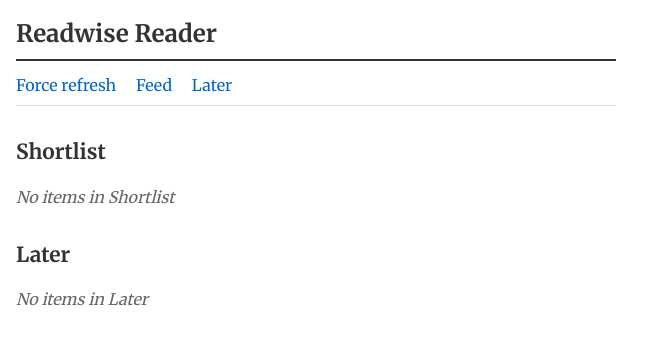
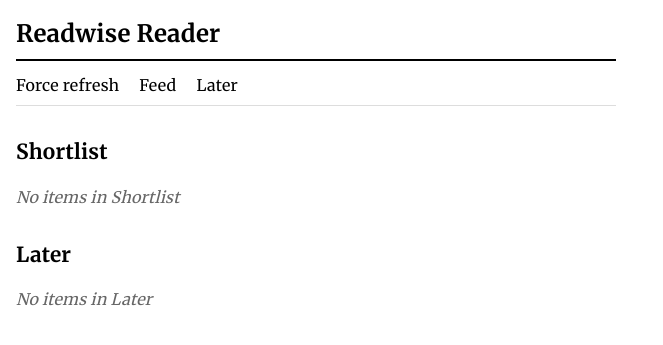
Before and after one commit to jtamboli/readwise-kindle-web, a FastAPI app: template app/templates/list.html in a window 1280 px wide. Shown: the top 345 px of the page, without its empty margins (0-663 px from the left). Run offline with FastAPI, Linux system fonts and the light colour scheme; the template is opened without the code that fills it, so the values that code supplies are empty; parts of the project's set-up code (start-up, migrations or seed data) failed here and were passed over.

Commit message:
Apply e-ink typography improvements to list view templates

```diff
--- a/app/templates/list.html
+++ b/app/templates/list.html
@@ -10,21 +10,21 @@
     <style>
         :root {
             --bg-color: #ffffff;
-            --text-color: #333333;
-            --link-color: #0066cc;
-            --link-visited: #551a8b;
+            --text-color: #000000;
+            --link-color: #000000;
+            --link-visited: #000000;
             --meta-color: #666666;
             --border-color: #dddddd;
-            --border-dark: #333333;
+            --border-dark: #000000;
         }
         :root.dark {
-            --bg-color: #1a1a1a;
-            --text-color: #e0e0e0;
-            --link-color: #6699ff;
-            --link-visited: #9999ff;
+            --bg-color: #000000;
+            --text-color: #ffffff;
+            --link-color: #ffffff;
+            --link-visited: #ffffff;
             --meta-color: #999999;
             --border-color: #444444;
-            --border-dark: #888888;
+            --border-dark: #ffffff;
         }
         body {
             font-family: "Merriweather", Georgia, serif;
@@ -34,6 +34,15 @@
             max-width: 600px;
             background-color: var(--bg-color);
             color: var(--text-color);
+            /* E-ink optimizations */
+            text-align: justify;
+            hyphens: auto;
+            -webkit-hyphens: auto;
+            text-justify: inter-word;
+            letter-spacing: 0.015em;
+            -webkit-font-smoothing: antialiased;
+            -moz-osx-font-smoothing: grayscale;
+            text-rendering: optimizeLegibility;
         }
         h1 {
             font-size: 1.5em;
```
Also changed, not shown: app/templates/list_single.html (+18 -9 lines).
